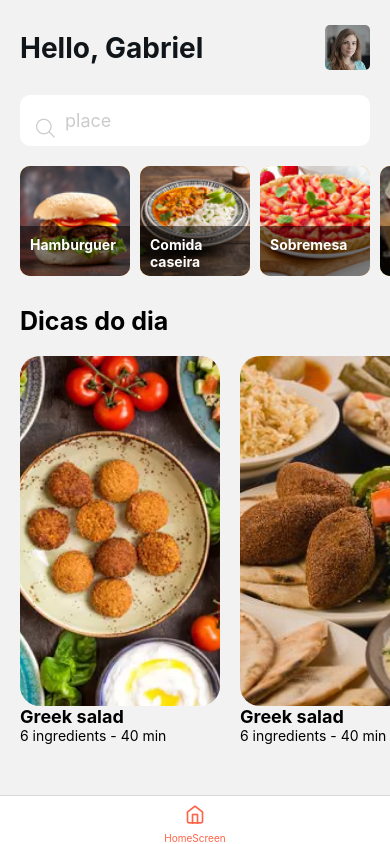
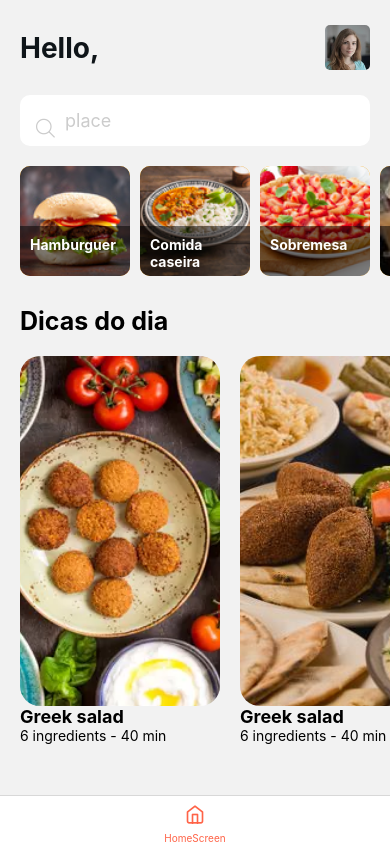
Before and after one commit to GabrielNatan/react-native-recipe, a React Native app: screen /Home in a window 390 px wide. Built offline with nearby package versions, Linux system fonts and the light colour scheme.

Commit message:
create context auth

```diff
--- a/App.js
+++ b/App.js
@@ -1,14 +1,17 @@
 import { NavigationContainer } from "@react-navigation/native";
 import React from "react";
 import { SafeAreaView, StyleSheet } from "react-native";
+import { AuthProvider } from "./src/context/AuthContext";
 import AppRotas from "./src/Routes/appRotas";
 export default function App(){
   return(
-    <SafeAreaView style={styled.container}>
-      <NavigationContainer>
-          <AppRotas/>
-      </NavigationContainer>
-    </SafeAreaView>
+    <AuthProvider>
+      <SafeAreaView style={styled.container}>
+        <NavigationContainer>
+            <AppRotas/>
+        </NavigationContainer>
+      </SafeAreaView>
+    </AuthProvider>
   )
 }
 
--- a/src/Routes/appRotas.js
+++ b/src/Routes/appRotas.js
@@ -14,7 +14,7 @@ export default function AppRotas() {
 
   async function verifylogin(){
     let islogged = await AsyncStorage.getItem("login")
-    if(islogged){navigate("Home")}
+    // if(islogged){navigate("Home")}
   }
 
   useEffect(()=>{
--- a/src/components/Header/index.js
+++ b/src/components/Header/index.js
@@ -1,11 +1,13 @@
-import React from "react";
+import React, { useContext } from "react";
 import { StyleSheet, View } from "react-native";
 import { Text,Image } from "react-native";
 import perfil from "../../assets/perfil.webp";
+import { AuthContext } from "../../context/AuthContext";
 export const Header = ()=>{
+    const { user } = useContext(AuthContext)
     return(
         <View style={styled.container}>
-            <Text style={styled.text}>Hello, Gabriel</Text>
+            <Text style={styled.text}>Hello, {user?.nome}</Text>
             <Image style={styled.image} source={perfil}/>
         </View>
     )
--- /dev/null
+++ b/src/context/AuthContext.js
@@ -0,0 +1,24 @@
+import { createContext, useState } from "react";
+
+export const AuthContext = createContext({})
+
+export const AuthProvider = ({children})=>{
+    const [user,setUser] = useState({nome:""})
+
+    function login(email,password){
+        console.log("Email: ",email)
+        console.log("Password: ",password)
+        console.log("IGUAL: ",email === "email@email.com" && password === "123")
+        if(email === "email@email.com" && password == "123"){
+            setUser({nome:"Gabriel"})
+            return 'Ok'
+        }else{
+            return 'erro'
+        }
+    }
+    return(
+        <AuthContext.Provider value={{user,login}}>
+            {children}
+        </AuthContext.Provider>
+    )
+}
--- a/src/pages/Login/index.js
+++ b/src/pages/Login/index.js
@@ -1,12 +1,21 @@
 import { StyleSheet, Text, TextInput, TouchableOpacity, View } from "react-native"
-import Icons from "react-native-vector-icons/EvilIcons"
 import Icon from "react-native-vector-icons/Octicons"
 import { useNavigation } from "@react-navigation/native"
-import { useState } from "react"
+import { useContext, useState } from "react"
+import { AuthContext } from "../../context/AuthContext"
 export const Login = ()=>{
     const navigation = useNavigation()
     const [email,setEmail] = useState('')
     const [password,setPassword] = useState('')
+    const { login } = useContext(AuthContext)
+
+    function loginAccount(){
+        console.log("AQui")
+        let isLogged = login(email,password)
+        if(isLogged === 'Ok'){
+            navigation.navigate("Home")
+        }
+    }
     return(
         <View style={styled.container}>
             <Text style={styled.h1}>Login</Text>
@@ -29,13 +38,13 @@ export const Login = ()=>{
             </View>
 
            <TouchableOpacity
-                onPress={()=>{navigation.navigate("Home")}}
+                onPress={()=>{loginAccount()}}
                 style={styled.btn}
             >
             <Text style={styled.textBtn}>Entre</Text>
            </TouchableOpacity>
            <TouchableOpacity
-            onPress={()=>{navigation.navigate("Create account")}}
+            onPress={()=>{navigation.navigate("Create Account")}}
            >
                 <Text style={styled.link}>Create account</Text>
            </TouchableOpacity>
```
